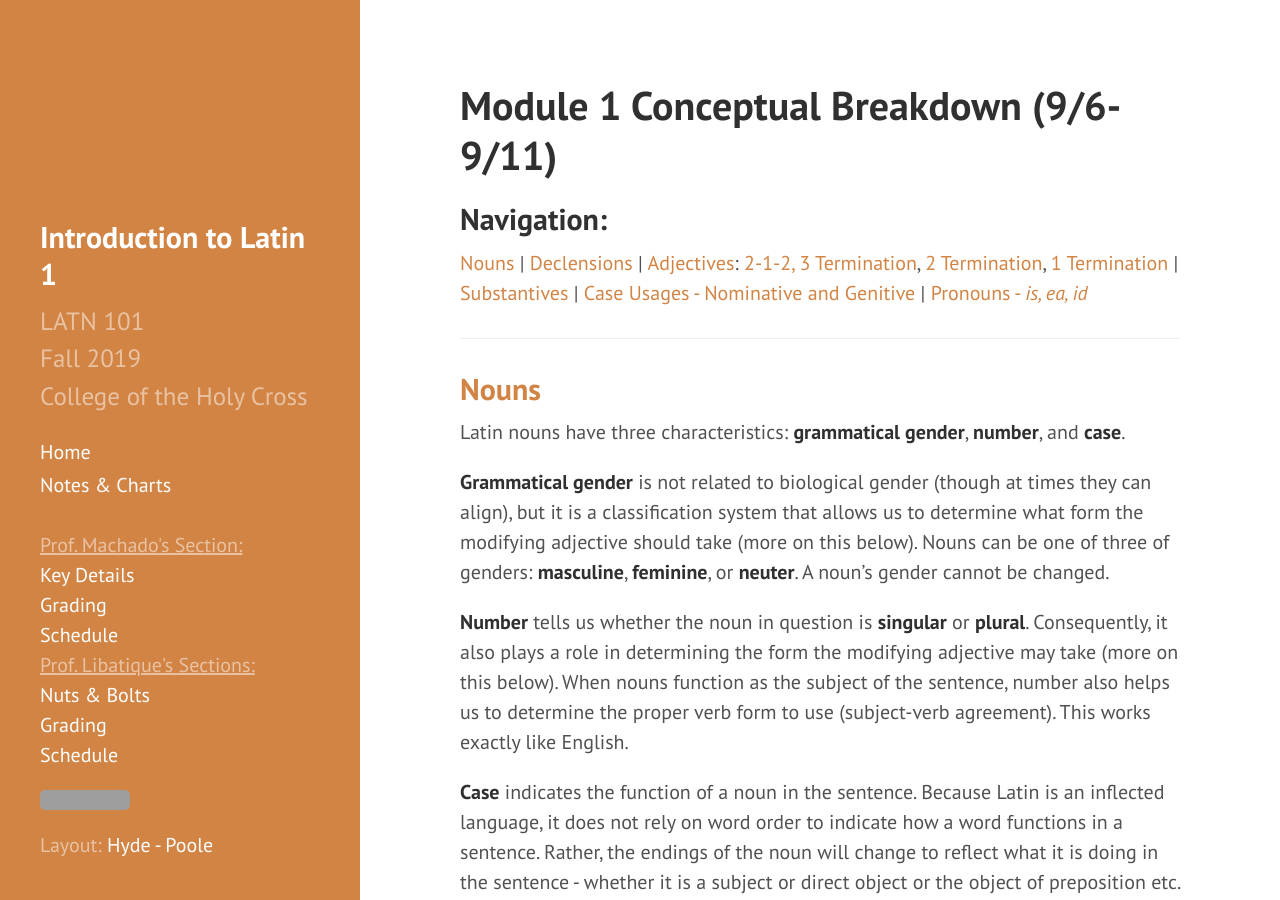
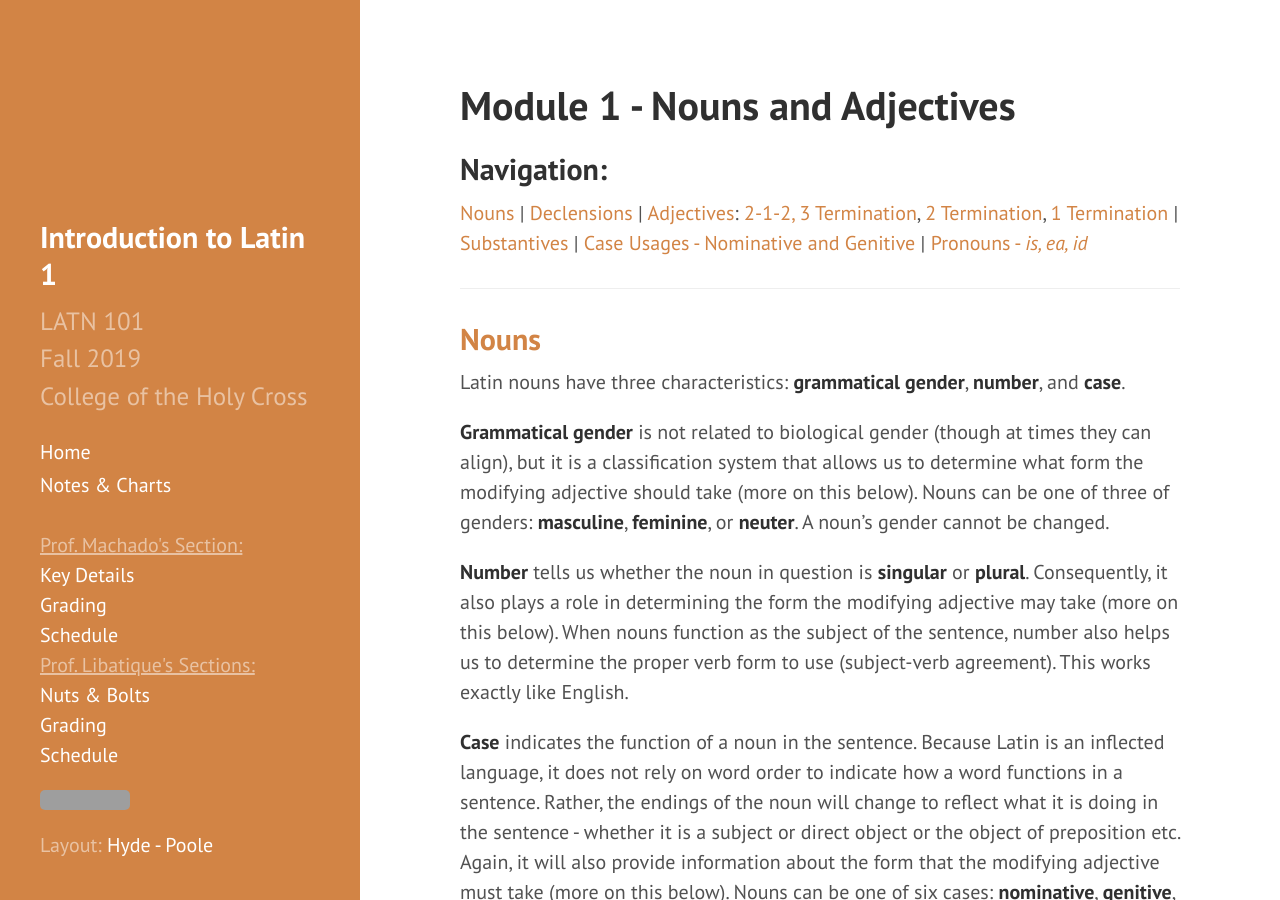
Before and after one commit to DLibatique/LATN102-S20, a Jekyll site: the page built from notes/module-1.md, in a window 1280 px wide and 900 px high. Built offline with Jekyll 4.4.1, drawn with Linux system fonts in a browser that asks for light colours; grey boxes are pictures that could not be loaded.

Commit message:
changed page headers

```diff
--- a/notes/module-1.md
+++ b/notes/module-1.md
@@ -1,6 +1,6 @@
 ---
 layout: low-level-page
-title: Module 1 Conceptual Breakdown (9/6-9/11)
+title: Module 1 - Nouns and Adjectives
 ---
 
 ## Navigation:
```
Also changed, not shown: notes/module-2-sentence-structures.md (+1 -1 lines).
